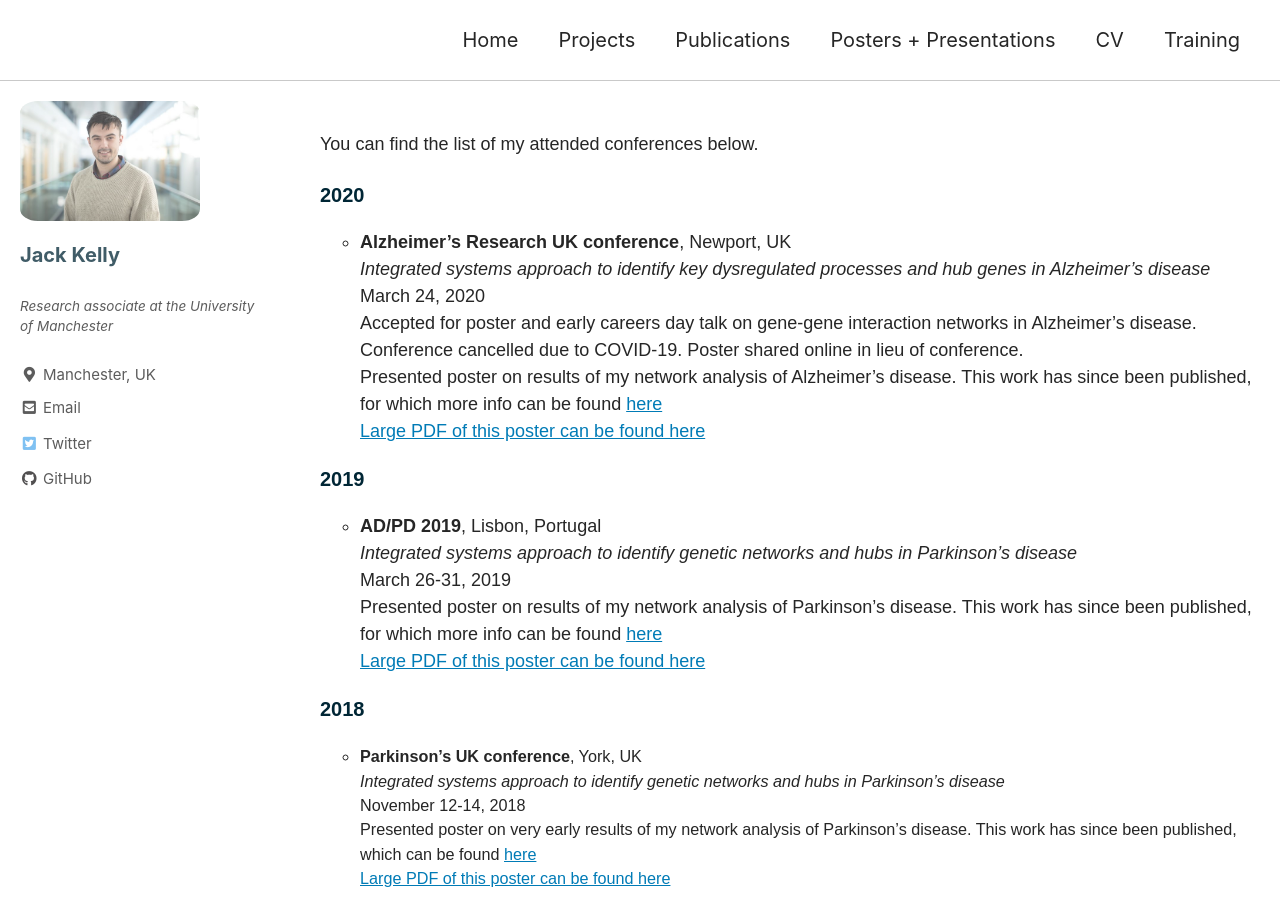
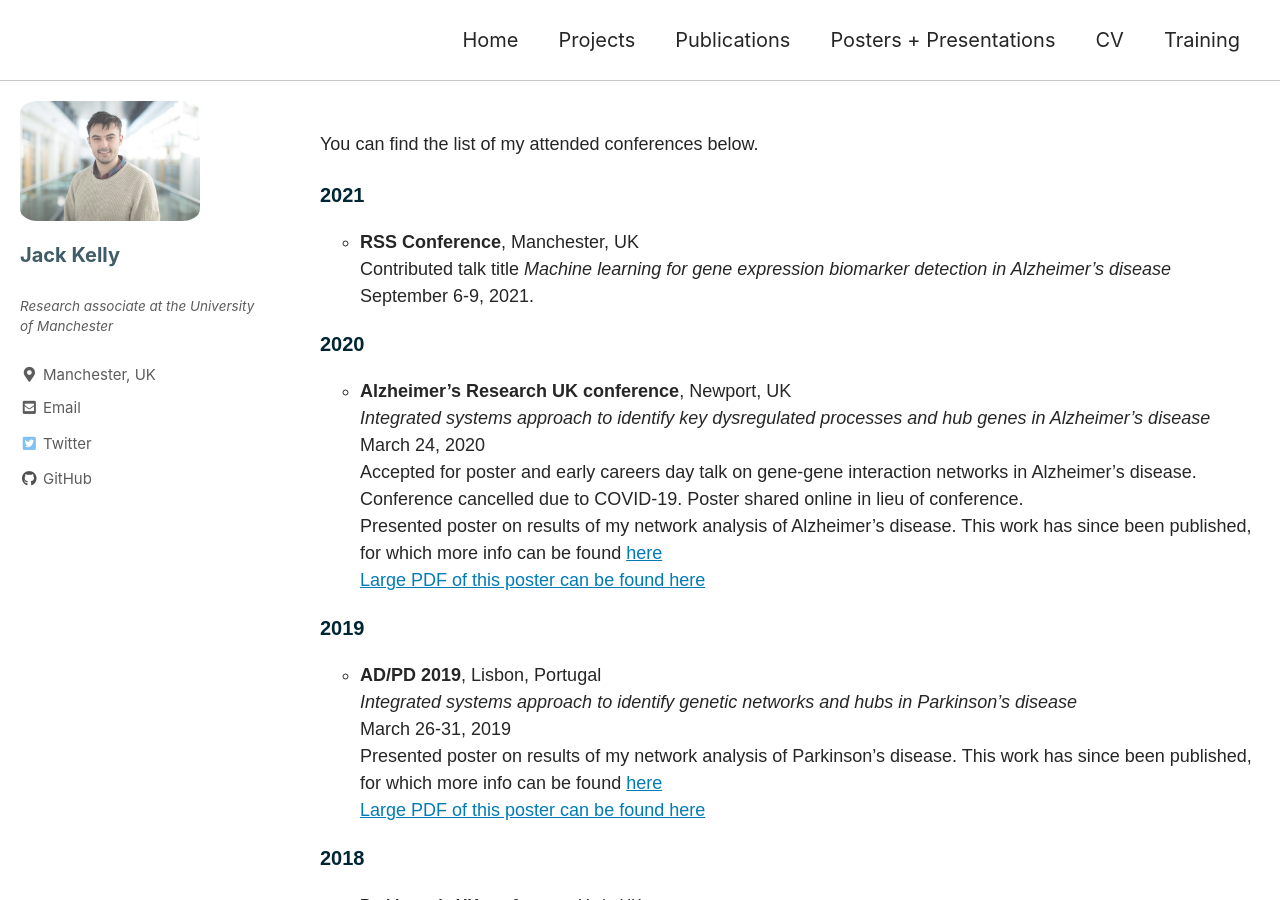
Before and after one commit to jackkelly75/jackkelly75.github.io, a Jekyll site: the page built from _pages/Posters+Presentations.md, in a window 1280 px wide and 900 px high. Built offline with Jekyll 4.4.1, drawn with Linux system fonts in a browser that asks for light colours; cached includes are drawn as plain includes; nearby versions of some CDN libraries.

Commit message:
Update Posters+Presentations.md

```diff
--- a/_pages/Posters+Presentations.md
+++ b/_pages/Posters+Presentations.md
@@ -11,7 +11,10 @@ classes: wide
 
 You can find the list of my attended conferences below.
 
-
+### 2021
+* **RSS Conference**, Manchester, UK
+Contributed talk title *Machine learning for gene expression biomarker detection in Alzheimer's disease*
+September 6-9, 2021.
 
 ### 2020
 * **Alzheimer's Research UK conference**, Newport, UK
```
